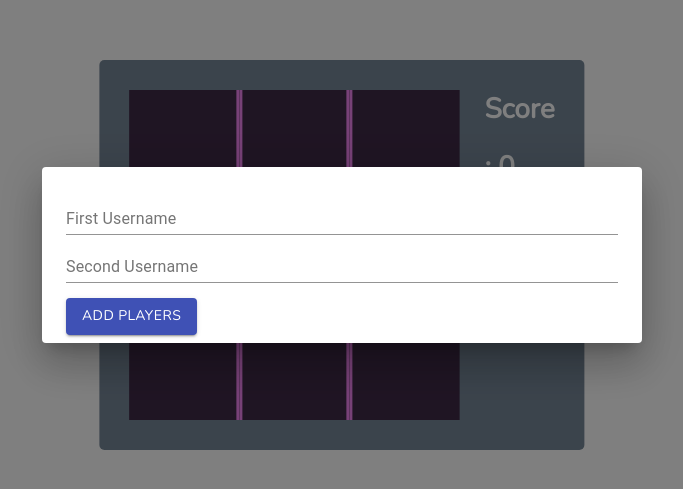
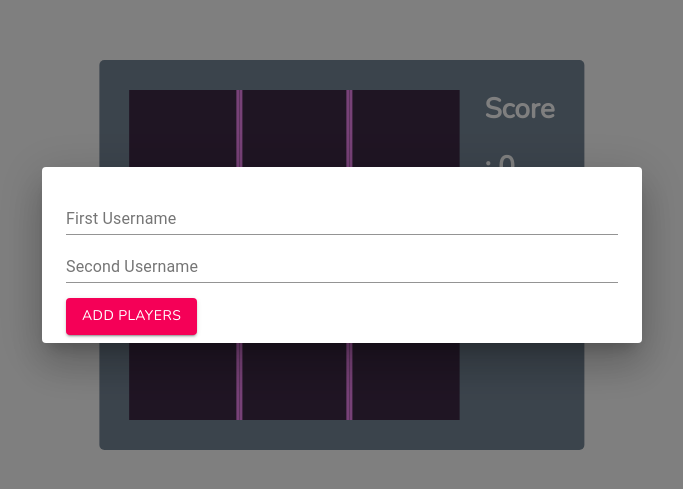
Before and after one commit to Yehor-ka/react-tic-tac-toe-app, a React (Create React App) app: page / in a window 1280 px wide. Shown: the part 145-634 px from the top of the page, without its empty margins (298-981 px from the left). Built offline with nearby package versions, Linux system fonts and the light colour scheme.

Commit message:
edit modal result

```diff
--- a/src/components/ModalResult.jsx
+++ b/src/components/ModalResult.jsx
@@ -1,5 +1,5 @@
 import React from 'react';
-import { Dialog, DialogContent } from '@material-ui/core';
+import { Dialog, DialogContent, Button } from '@material-ui/core';
 
 const ModalResult = ({
   isOpenResult,
@@ -11,7 +11,7 @@ const ModalResult = ({
 }) => {
   const handleClose = () => {
     setIsOpenResult(false);
-    newGame();
+    setTimeout(newGame, 100)
   };
   return (
     <Dialog open={isOpenResult} onClose={handleClose}>
@@ -23,6 +23,7 @@ const ModalResult = ({
         ) : (
           <h2>It`s draw</h2>
         )}
+        <Button style={{marginTop: 15}} variant="outlined" color="primary" onClick={handleClose}>New Game</Button>
       </DialogContent>
     </Dialog>
   );
--- a/src/components/SetUsersModal.jsx
+++ b/src/components/SetUsersModal.jsx
@@ -32,7 +32,7 @@ const SetUsersModal = ({ isOpenBeginSetting, setUsersConfig, setIsOpenBeginSetti
           onChange={onChangeInput}
         />
         <TextField name="secondUsername" label="Second Username" type="text" fullWidth onChange={onChangeInput} />
-        <Button style={{marginTop: 15}} variant="contained" color="primary" onClick={handleAddPlayers}>
+        <Button style={{marginTop: 15}} variant="contained" color="secondary" onClick={handleAddPlayers}>
           Add players
         </Button>
       </DialogContent>
```
